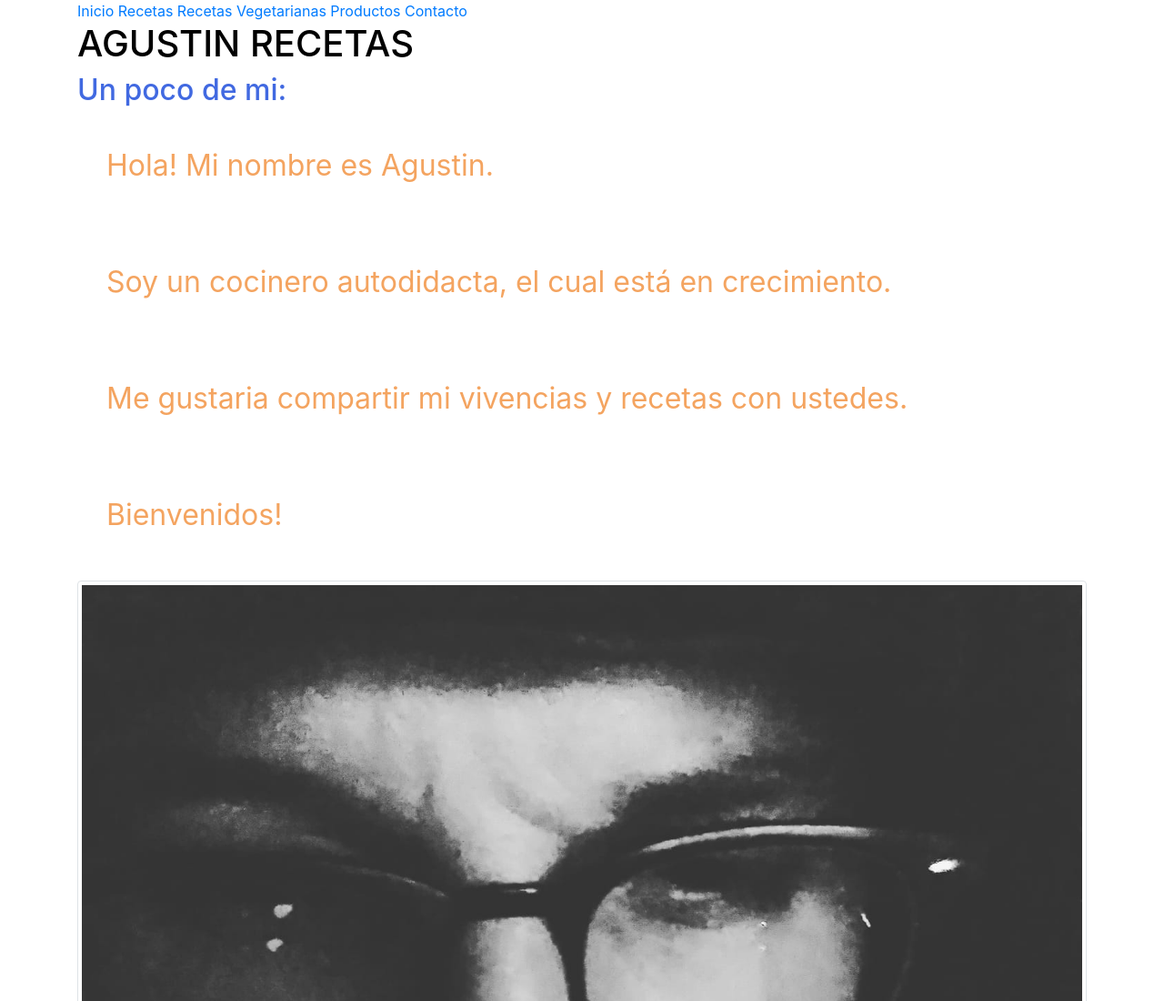
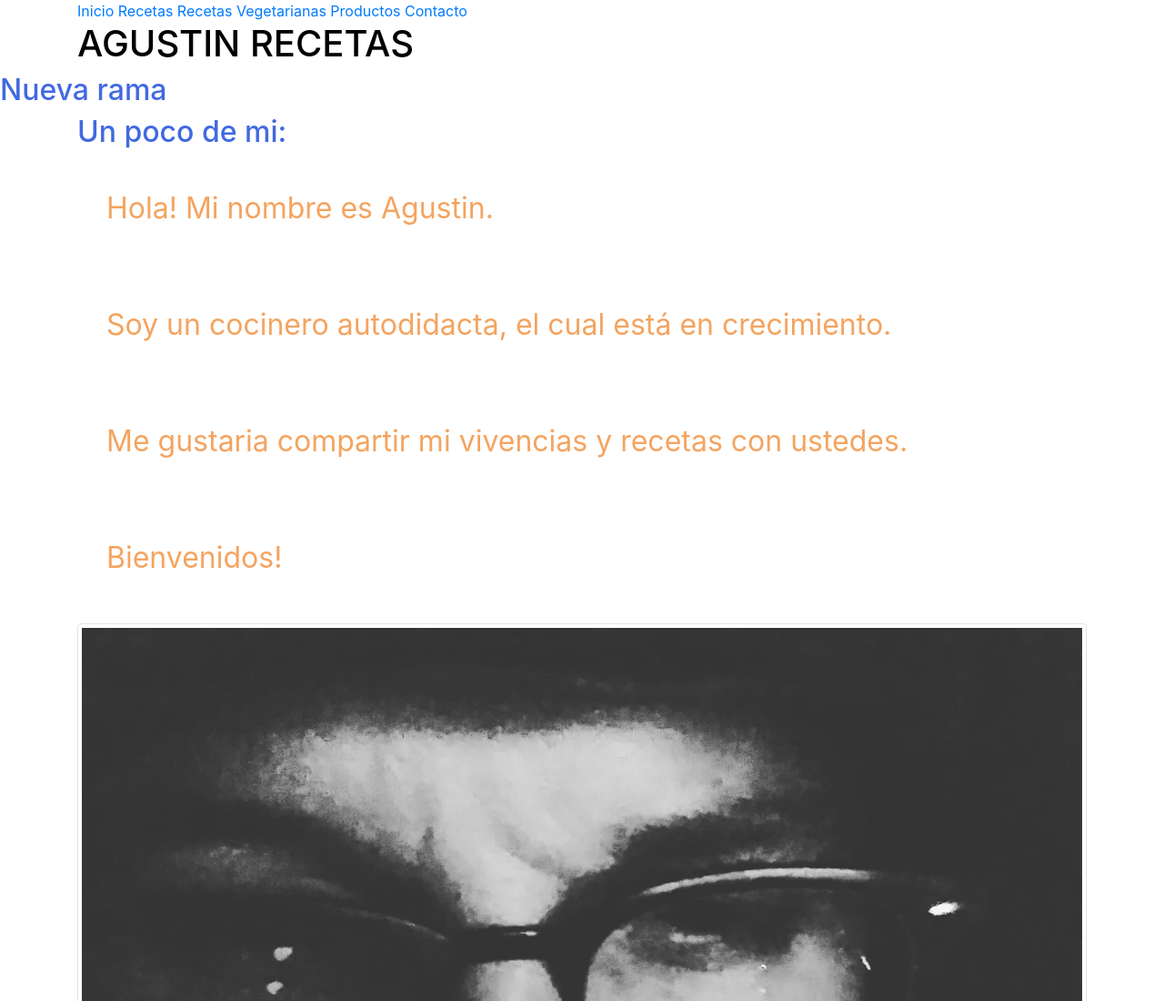
Before and after one commit to carrilagustin/repositorio01, a website: page index bootstrap.html in a window 1280 px wide. Shown: the top 1100 px of the page at 91% size. Drawn offline with nearby package versions, Linux system fonts and the light colour scheme.

Commit message:
Cambios para la nueva rama

```diff
--- a/index bootstrap.html
+++ b/index bootstrap.html
@@ -23,7 +23,7 @@
 		</nav>
 	</header>
 		<h1 class="centrar fondoFuente container">AGUSTIN RECETAS</h1>
-
+		<h2>Nueva rama</h2>
 	<main class="container">
 		<aside>
 			<section class="box layoutGrid">
```
